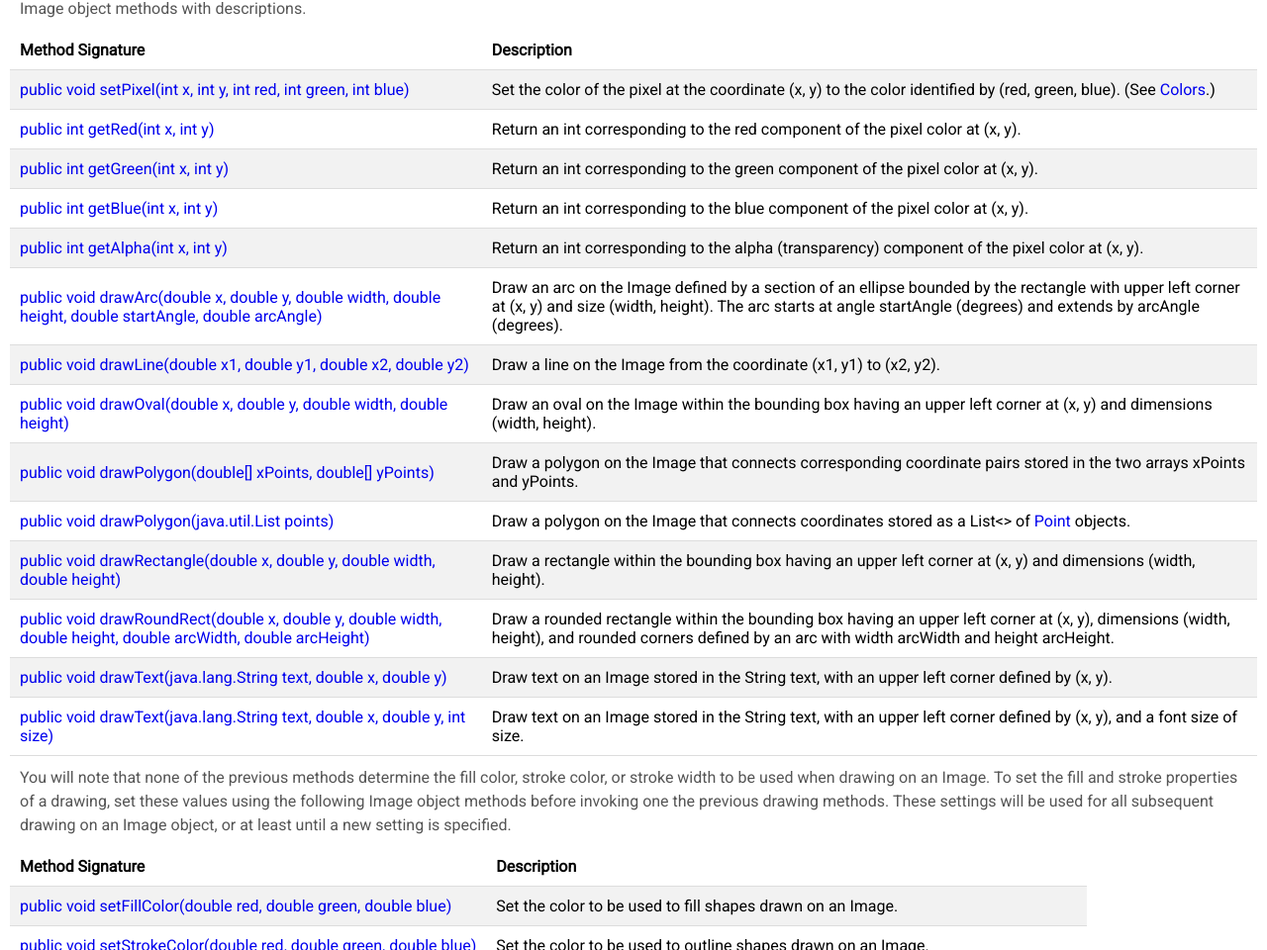
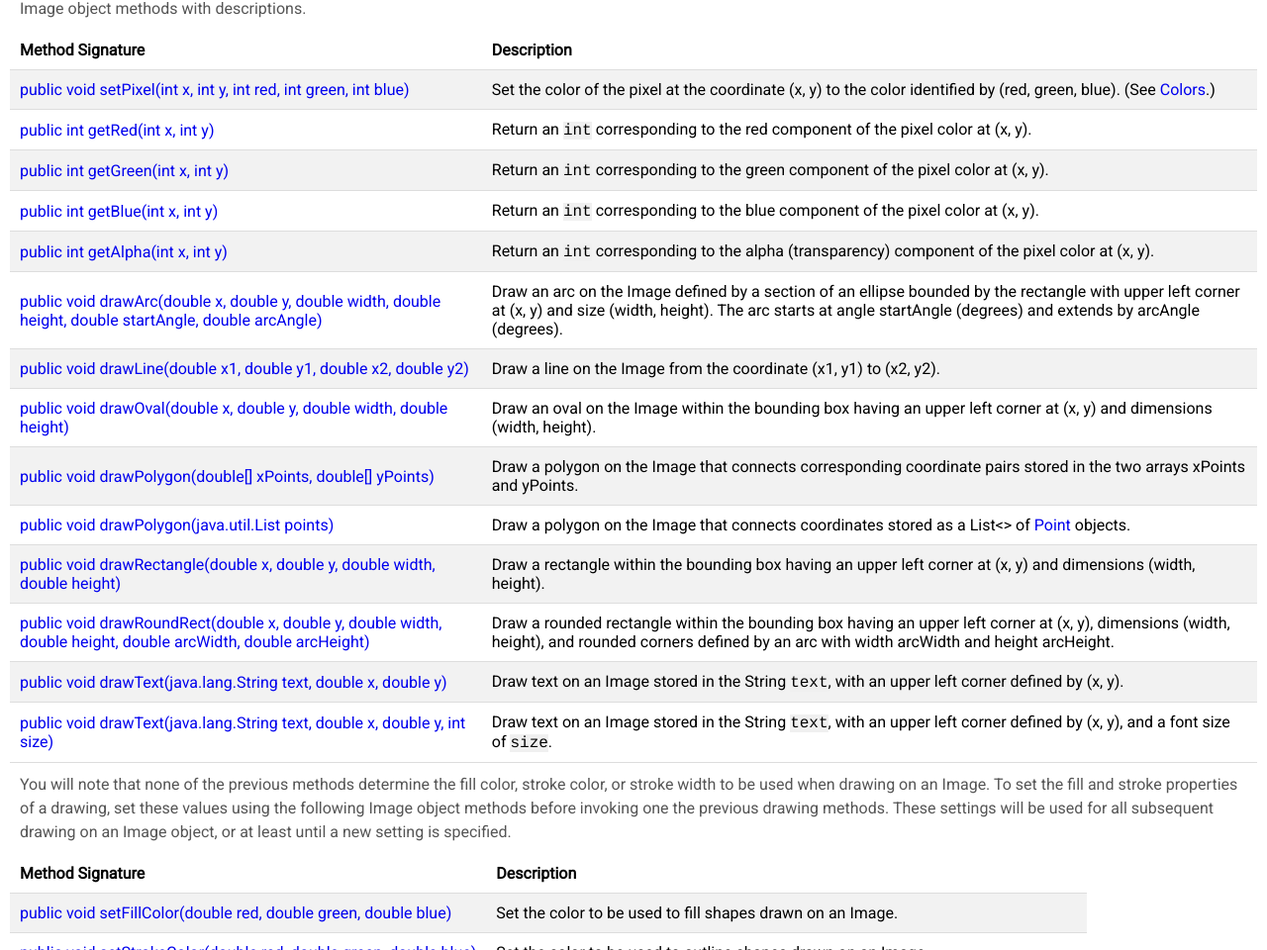
Before and after one commit to russomf/russomf.github.io, a plain HTML site: page images.html in a window 1280 px wide. Shown: the part 839-1799 px from the top of the page at 99% size. Drawn offline with Linux system fonts and the light colour scheme.

Commit message:
fixed class attr

```diff
--- a/images.html
+++ b/images.html
@@ -92,28 +92,28 @@
             public int getRed(int x, int y)
             </a></td>
             <td>
-                Return an <span style="code">int</span> corresponding to the red component of the pixel color at (x, y).
+                Return an <span class="code">int</span> corresponding to the red component of the pixel color at (x, y).
             </td>
         </tr>
         <tr><td><a href="https://doodlepad.org/dist/javadoc/doodlepad/Image.html#getGreen-int-int-" target="_blank">
             public int getGreen(int x, int y)
             </a></td>
             <td>
-                Return an <span style="code">int</span> corresponding to the green component of the pixel color at (x, y).
+                Return an <span class="code">int</span> corresponding to the green component of the pixel color at (x, y).
             </td>
         </tr>
         <tr><td><a href="https://doodlepad.org/dist/javadoc/doodlepad/Image.html#getBlue-int-int-" target="_blank">
             public int getBlue(int x, int y)
             </a></td>
             <td>
-                Return an <span style="code">int</span> corresponding to the blue component of the pixel color at (x, y).
+                Return an <span class="code">int</span> corresponding to the blue component of the pixel color at (x, y).
             </td>
         </tr>
         <tr><td><a href="https://doodlepad.org/dist/javadoc/doodlepad/Image.html#getAlpha-int-int-" target="_blank">
             public int getAlpha(int x, int y)
             </a></td>
             <td>
-                Return an <span style="code">int</span> corresponding to the alpha (transparency) component of the pixel color at (x, y).
+                Return an <span class="code">int</span> corresponding to the alpha (transparency) component of the pixel color at (x, y).
             </td>
         </tr>
         <tr><td><a href="https://doodlepad.org/dist/javadoc/doodlepad/Image.html#drawArc-double-double-double-double-double-double-" target="_blank">
@@ -172,15 +172,15 @@
             public void drawText(java.lang.String text, double x, double y)
             </a></td>
             <td>
-                Draw text on an Image stored in the String <span style="code">text</span>, with an upper left corner defined by (x, y).
+                Draw text on an Image stored in the String <span class="code">text</span>, with an upper left corner defined by (x, y).
             </td>
         </tr>
         <tr><td><a href="https://doodlepad.org/dist/javadoc/doodlepad/Image.html#drawText-java.lang.String-double-double-int-" target="_blank">
             public void drawText(java.lang.String text, double x, double y, int size)
             </a></td>
             <td>
-                Draw text on an Image stored in the String <span style="code">text</span>, with an upper left corner defined by (x, y),
-                and a font size of <span style="code">size</span>.
+                Draw text on an Image stored in the String <span class="code">text</span>, with an upper left corner defined by (x, y),
+                and a font size of <span class="code">size</span>.
             </td>
         </tr>
     </table>
```
